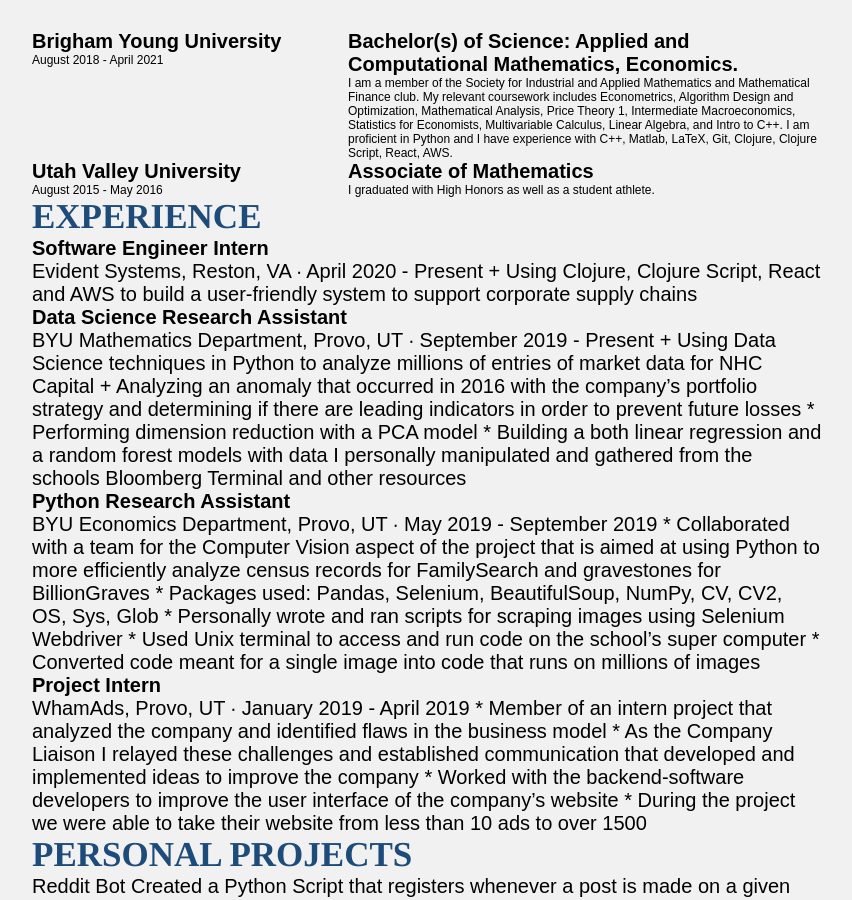
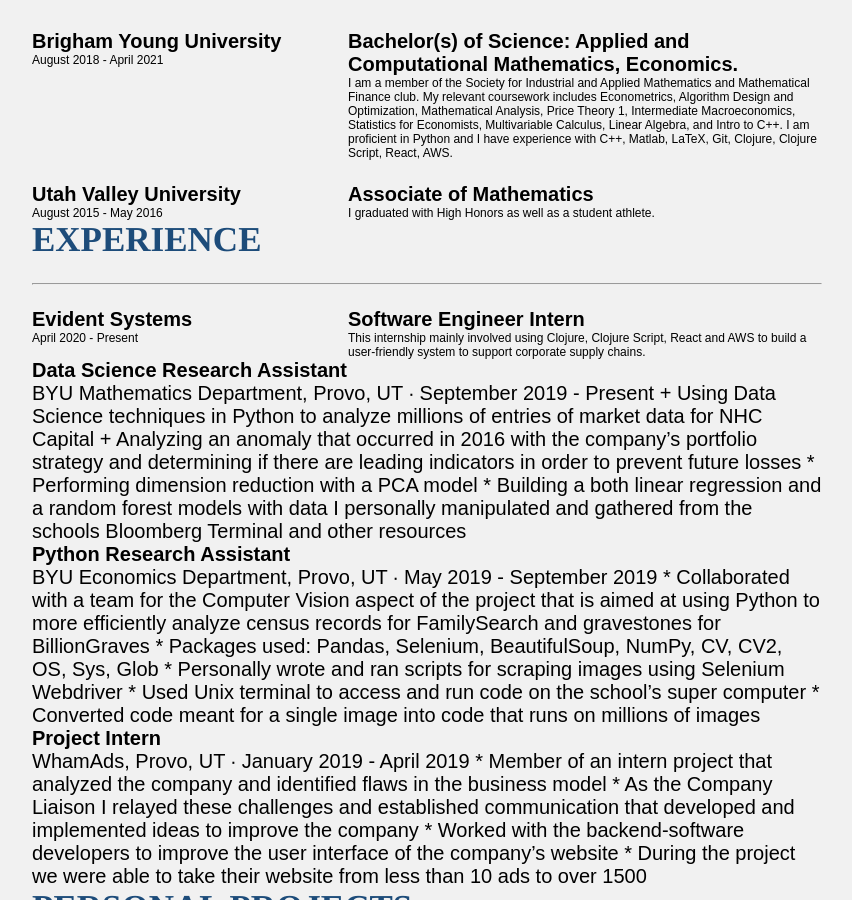
Before and after one commit to layniecalderwood/coryrhunter.com, a Jekyll site: the page built from index.md, in a window 1280 px wide and 900 px high, scrolled down 884 px. Shown: the whole window, without its empty margins (213-1065 px from the left). Built offline with Jekyll 4.4.1, drawn with Linux system fonts in a browser that asks for light colours; our own code applies the rules of GitHub Pages for plain Markdown files.

Commit message:
I AM SO HAPPY RN

```diff
--- a/_layouts/default.html
+++ b/_layouts/default.html
@@ -308,6 +308,8 @@ article {
     </div>
   </div>
 
+  <br>
+
   <div class="row">
 		<div class="col-md-4" style="float: left; width: 40%;">
 			<h4>Utah Valley University</h4>
@@ -325,11 +327,24 @@ article {
 
   <h3>EXPERIENCE</h3>
 
-  <h4>Software Engineer Intern</h4>
+  <br>
+  <hr>
+  <br>
 
-  Evident Systems, Reston, VA ∙ April 2020 - Present
-
-     + Using Clojure, Clojure Script, React and AWS to build a user-friendly system to support corporate supply chains
+  <div class="row">
+		<div class="col-md-4" style="float: left; width: 40%;">
+			<h4>Evident Systems</h4>
+			<p class="experience-period">
+				April 2020			-
+				Present		</p>
+		</div>
+    <div class="col-md-8" style="float: right; width: 60%;">
+        <strong>Software Engineer Intern</strong>
+  				<p class="experience-period">
+            This internship mainly involved using Clojure, Clojure Script, React and AWS to build a user-friendly system to support corporate supply chains.
+          </p>
+    </div>
+</div>
 
   <h4>Data Science Research Assistant</h4>
 
```
